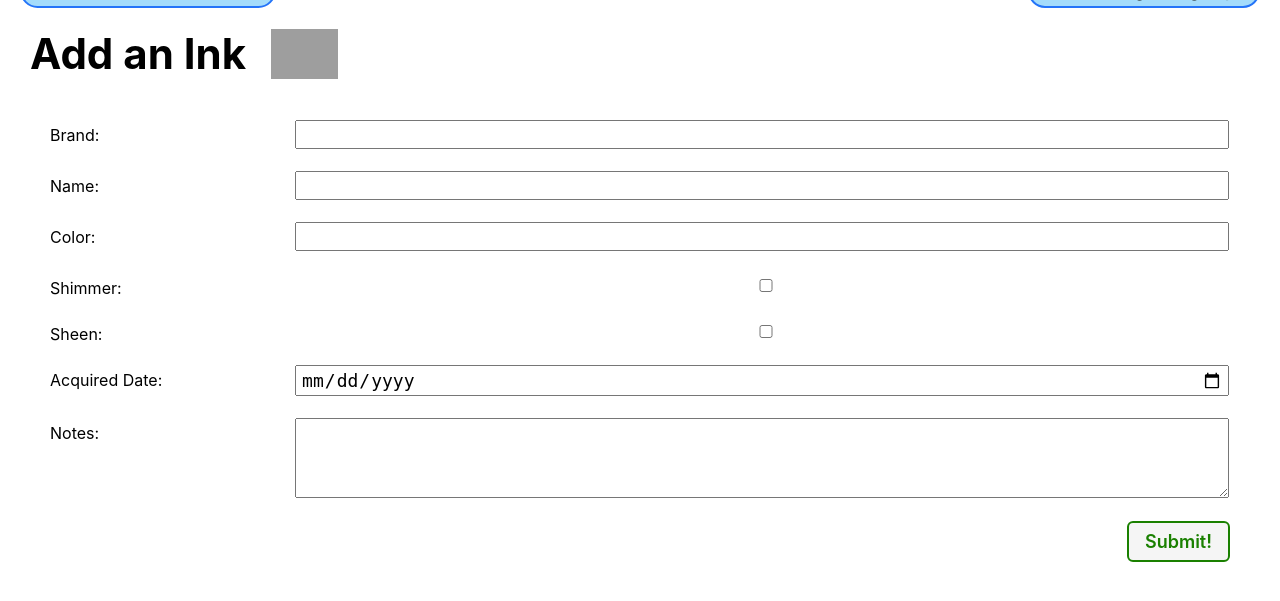
After one commit to ssmlee10/pen-and-paper, a Django app: page /inks/create/ in a window 1280 px wide. The commit adds this page. Shown: the part 47-648 px from the top of the page. Run offline with Django 5.2, Linux system fonts and the light colour scheme; grey boxes are pictures that could not be loaded.

Commit message:
add ink form

```diff
--- a/main_app/templates/base.html
+++ b/main_app/templates/base.html
@@ -28,6 +28,7 @@
           {% if user.is_authenticated %}
           <li><a href="{% url 'pen-index' %}">All Pens</a></li>
           <li><a href="{% url 'pen-create' %}">Add a Pen</a></li>
+          <li><a href="{% url 'ink-create' %}">Add an Ink</a></li>
           <li><a href="{% url 'about'%}">About</a></li>
           <li>
             <form id="logout-form" method="post" action="{% url 'logout' %}">
--- /dev/null
+++ b/main_app/templates/main_app/ink_form.html
@@ -0,0 +1,23 @@
+{% extends 'base.html' %}
+{% load static %}
+{% block head %}
+  <link rel="stylesheet" href="{% static 'css/form.css' %}" />
+{% endblock %}
+{% block content %}
+  <div class="page-header">
+    {% if object %}
+      <h1>Edit {{object.name}}</h1>
+    {% else %}
+      <h1>Add an Ink</h1>
+    {% endif %}
+    <img src="{% static 'images/nerd-cat.svg' %}" alt="A cat using a computer" />
+  </div>
+  <form action="" method="post" class="form-container" autocomplete="off">
+    {% csrf_token %}
+    <table>
+      {{ form.as_table }}
+    </table>
+    <button type="submit" class="btn submit">Submit!</button>
+  </form>
+
+{% endblock %}
--- a/main_app/urls.py
+++ b/main_app/urls.py
@@ -9,6 +9,7 @@ urlpatterns = [
   path('pens/create/', views.PenCreate.as_view(), name='pen-create'),
   path('pens/<int:pk>/update/', views.PenUpdate.as_view(), name='pen-update'),
   path('pens/<int:pk>/delete/', views.PenDelete.as_view(), name='pen-delete'),
+  path('inks/create/', views.InkCreate.as_view(), name='ink-create'),
   path('pens/<int:pen_id>/associate-ink/<int:ink_id>/', views.associate_ink, name='associate-ink'),
   path('pens/<int:pen_id>/remove-ink/<int:ink_id>/', views.remove_ink, name='remove-ink'),
   path('accounts/signup/', views.signup, name='signup'),
--- a/main_app/views.py
+++ b/main_app/views.py
@@ -42,8 +42,12 @@ class PenUpdate(LoginRequiredMixin, UpdateView):
   form_class = PenForm
 
 class PenDelete(LoginRequiredMixin, DeleteView):
-    model = Pen
-    success_url = '/pens/'
+  model = Pen
+  success_url = '/pens/'
+
+class InkCreate(CreateView):
+   model = Ink
+   form_class = InkForm
 
 def associate_ink(request, pen_id, ink_id):
   Pen.objects.get(id=pen_id).inks.add(ink_id)
```
Also changed, not shown: main_app/forms.py (line endings or trailing spaces).
